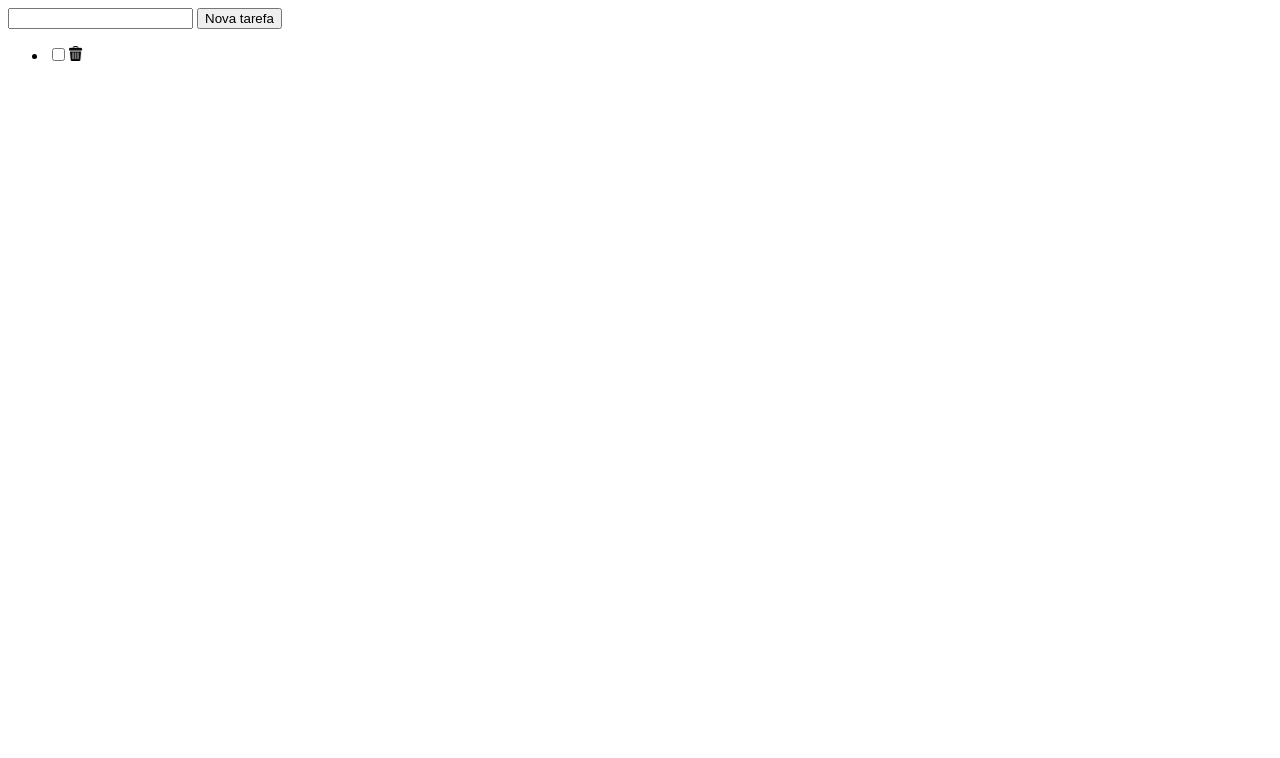
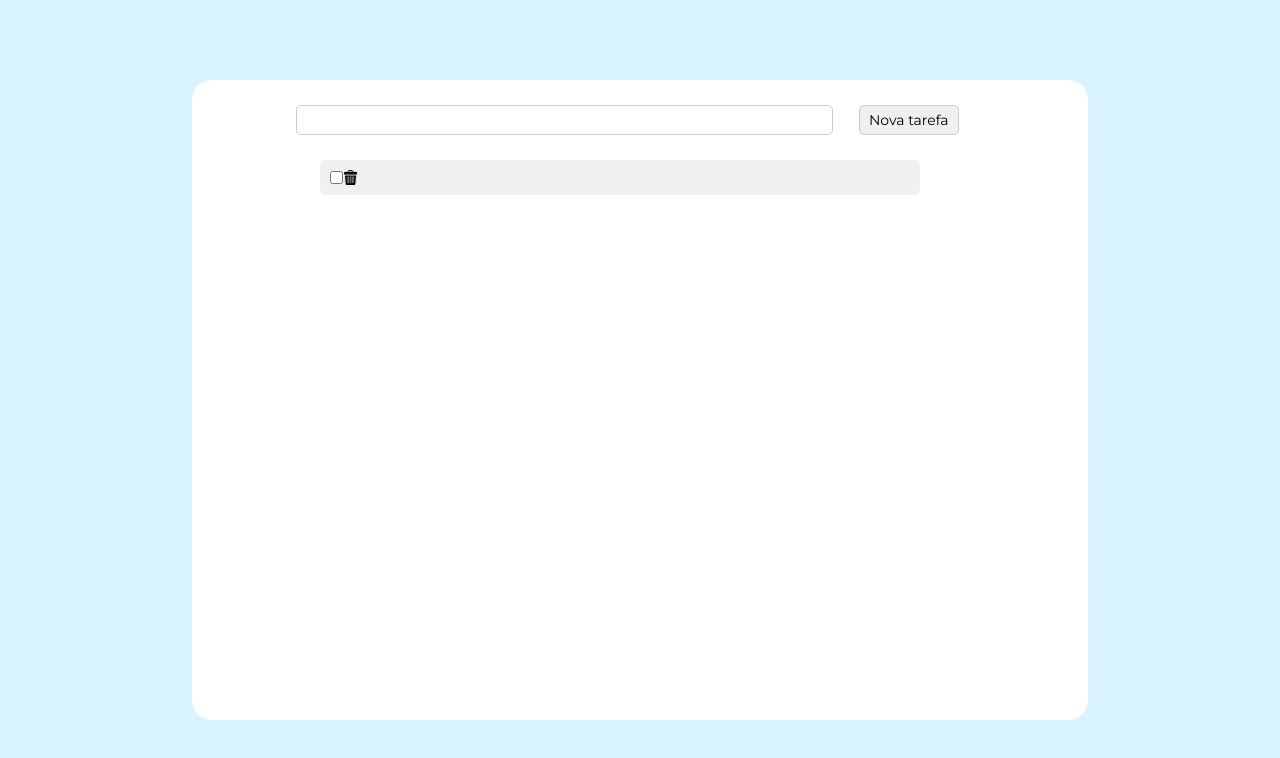
Before and after one commit to adrianopratesr/todo_project, a website with bundled scripts: page index.html in a window 1280 px wide. Both pictures are taken after a click on the button "Nova tarefa". Built offline with nearby package versions, Linux system fonts and the light colour scheme.

Commit message:
style: improvements in task list css

```diff
--- a/style.css
+++ b/style.css
@@ -1,4 +1,85 @@
+@import url("https://fonts.googleapis.com/css2?family=Montserrat:ital,wght@0,100..900;1,100..900&display=swap");
+
+:root {
+  --font-family: "Montserrat", sans-serif;
+}
+
+* {
+  margin: 0;
+  padding: 0;
+  box-sizing: border-box;
+  font-family: var(--font-family);
+}
+
+body {
+  background-color: #d8f3ff;
+  height: 100vh;
+  width: 100vw;
+  display: flex;
+  justify-content: center;
+  align-items: center;
+}
+
+#main {
+  background-color: white;
+  width: 70%;
+  height: 80%;
+  border-radius: 20px;
+}
+
+#main ul {
+  list-style: none;
+}
+
+#header {
+  display: flex;
+  justify-content: center;
+  align-items: center;
+  height: 10vh;
+}
+
+#header input {
+  margin-right: 2vw;
+  outline: none;
+  border-radius: 5px;
+  border: 1px solid #ccc;
+  font-size: 14px;
+  padding: 5px;
+  width: 60%;
+}
+
+#header input:hover {
+  background-color: #e7e7e7;
+}
+
+#header button {
+  margin-right: 2vw;
+  border-radius: 5px;
+  border: 1px solid #ccc;
+  font-size: 14px;
+  padding: 5px;
+  width: 100px;
+}
+
 .icons-task-list {
-    width: 15px;
-    height: 15px;
+  width: 15px;
+  height: 15px;
 }
+
+#listContent {
+  display: flex;
+  justify-content: left;
+  align-items: center;
+  margin-left: 10vw;
+  width: 100%;
+}
+
+#taskList li {
+  padding: 10px;
+  background-color: #f0f0f0;
+  margin-bottom: 5px;
+  border-radius: 5px;
+  width: 600px;
+  display: flex;
+  align-items: center;
+}
```
